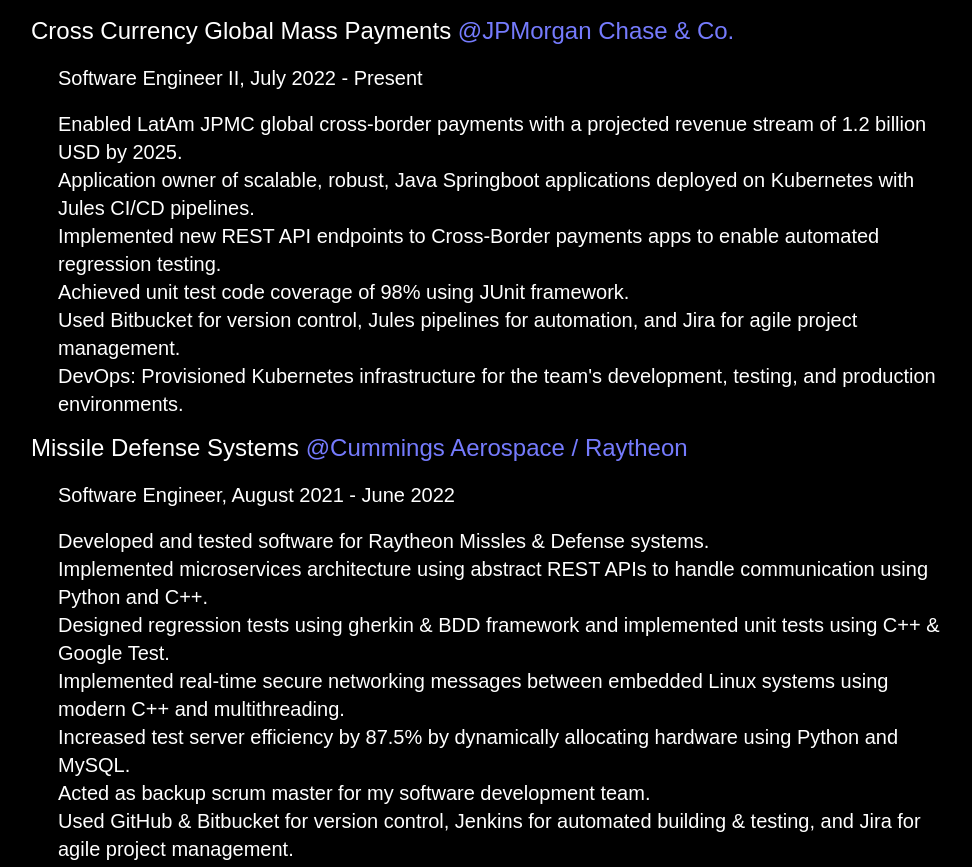
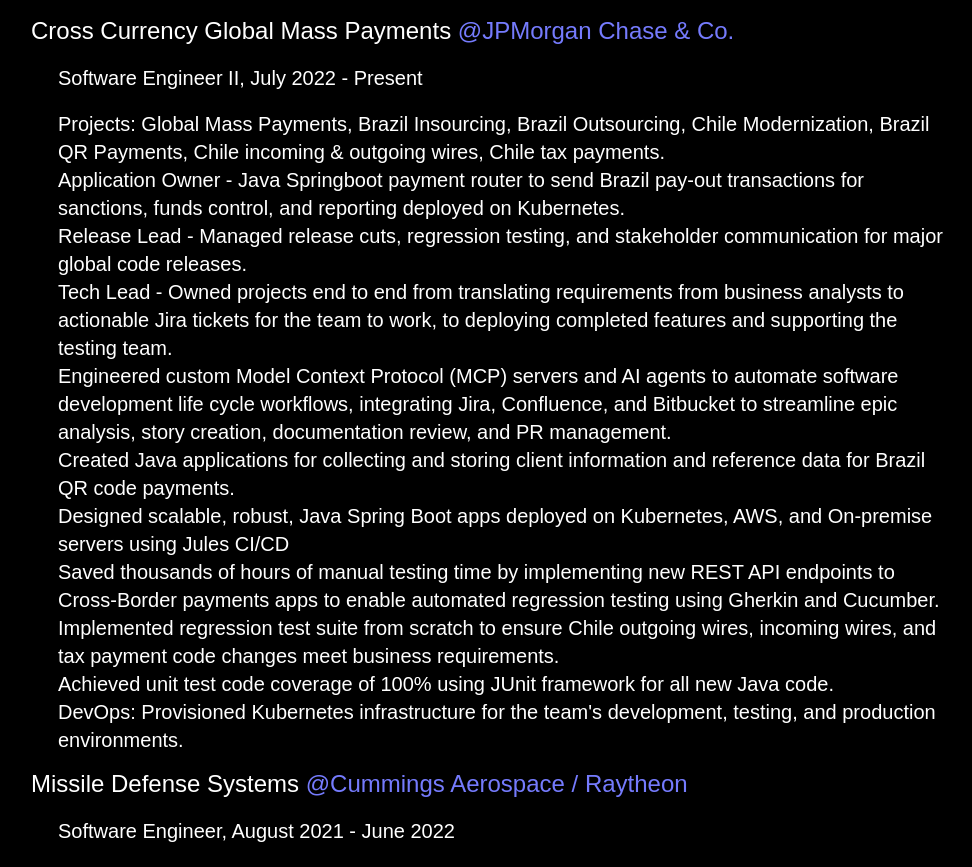
Before and after one commit to patrick1bauer/portfolio, a Next.js app: page / in a window 1280 px wide. Shown: the part 711-1578 px from the top of the page, without its empty margins (149-1121 px from the left). Built offline with nearby package versions, Linux system fonts and the light colour scheme.

Commit message:
Updated index.jsx & resume

```diff
--- a/pages/index.jsx
+++ b/pages/index.jsx
@@ -16,11 +16,16 @@
           <h3>Software Engineer II, July 2022 - Present</h3>
           <br />
           <ul>
-            <li>Enabled LatAm JPMC global cross-border payments with a projected revenue stream of 1.2 billion USD by 2025.</li>
-            <li>Application owner of scalable, robust, Java Springboot applications deployed on Kubernetes with Jules CI/CD pipelines.</li>
-            <li>Implemented new REST API endpoints to Cross-Border payments apps to enable automated regression testing.</li>
-            <li>Achieved unit test code coverage of 98% using JUnit framework.</li>
-            <li>Used Bitbucket for version control, Jules pipelines for automation, and Jira for agile project management.</li>
+            <li>Projects: Global Mass Payments, Brazil Insourcing, Brazil Outsourcing, Chile Modernization, Brazil QR Payments, Chile incoming & outgoing wires, Chile tax payments.</li>
+            <li>Application Owner - Java Springboot payment router to send Brazil pay-out transactions for sanctions, funds control, and reporting deployed on Kubernetes.</li>
+            <li>Release Lead - Managed release cuts, regression testing, and stakeholder communication for major global code releases.</li>
+            <li>Tech Lead - Owned projects end to end from translating requirements from business analysts to actionable Jira tickets for the team to work, to deploying completed features and supporting the testing team.</li>
+            <li>Engineered custom Model Context Protocol (MCP) servers and AI agents to automate software development life cycle workflows, integrating Jira, Confluence, and Bitbucket to streamline epic analysis, story creation, documentation review, and PR management.</li>
+            <li>Created Java applications for collecting and storing client information and reference data for Brazil QR code payments.</li>
+            <li>Designed scalable, robust, Java Spring Boot apps deployed on Kubernetes, AWS, and On-premise servers using Jules CI/CD</li>
+            <li>Saved thousands of hours of manual testing time by implementing new REST API endpoints to Cross-Border payments apps to enable automated regression testing using Gherkin and Cucumber.</li>
+            <li>Implemented regression test suite from scratch to ensure Chile outgoing wires, incoming wires, and tax payment code changes meet business requirements.</li>
+            <li>Achieved unit test code coverage of 100% using JUnit framework for all new Java code.</li>
             <li>DevOps: Provisioned Kubernetes infrastructure for the team's development, testing, and production environments.</li>
           </ul>
         </div>
```
Also changed, not shown: 1 other file (tests, documents, lock files or other folders).
